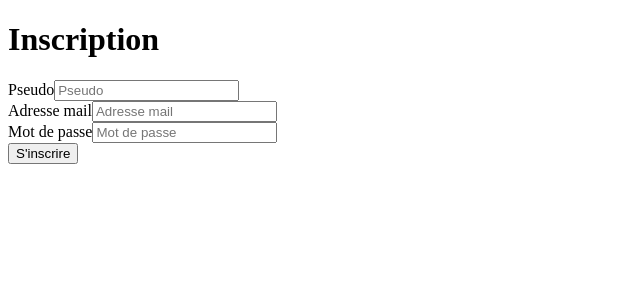
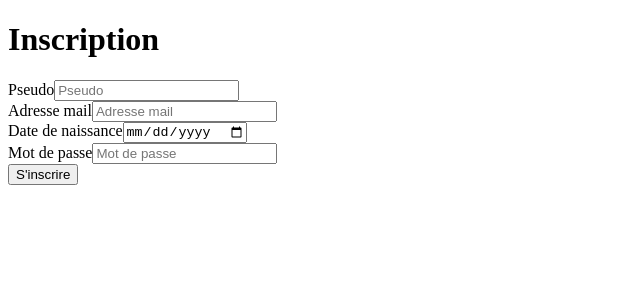
Before and after one commit to thomasr10/Pulse, a React app in the folder client/: page /register in a window 1280 px wide. Shown: the top 300 px of the page, without its empty margins (0-640 px from the left). Built offline with nearby package versions, Linux system fonts and the light colour scheme; the HTML template or start-up script is replaced by a standard one.

Commit message:
update userSchema + add birthDate field in register form

```diff
--- a/client/src/pages/Register.jsx
+++ b/client/src/pages/Register.jsx
@@ -5,6 +5,7 @@ export default function Register () {
     const [pseudo, setPseudo] = useState('');
     const [email, setEmail] = useState('');
     const [password, setPassword] = useState('');
+    const [birthDate, setBirthDate] = useState(null);
 
     const registerUser = async (e) => {
         e.preventDefault();
@@ -15,7 +16,7 @@ export default function Register () {
                 headers: {
                     'Content-Type': 'application/json'
                 },
-                body: JSON.stringify({ pseudo, email, password })
+                body: JSON.stringify({ pseudo, email, password, birthDate })
             });
 
             if (!response.ok) {
@@ -51,6 +52,10 @@ export default function Register () {
                         <input type="email" name="email" id="email" placeholder="Adresse mail" required value={email} onChange={(e) => setEmail(e.target.value)}/>
                     </div>
                     <div className="form-input-container">
+                        <label htmlFor="birthDate">Date de naissance</label>
+                        <input type="date" name="birthDate" id="birthDate" placeholder="Date de naissance" required value={birthDate} onChange={(e) => setBirthDate(e.target.value)}/>
+                    </div>
+                    <div className="form-input-container">
                         <label htmlFor="password">Mot de passe</label>
                         <input type="password" name="password" id="password" placeholder="Mot de passe" required value={password} onChange={(e) => setPassword(e.target.value)}/>
                     </div>
```
Also changed, not shown: 1 other file (tests, documents, lock files or other folders).
